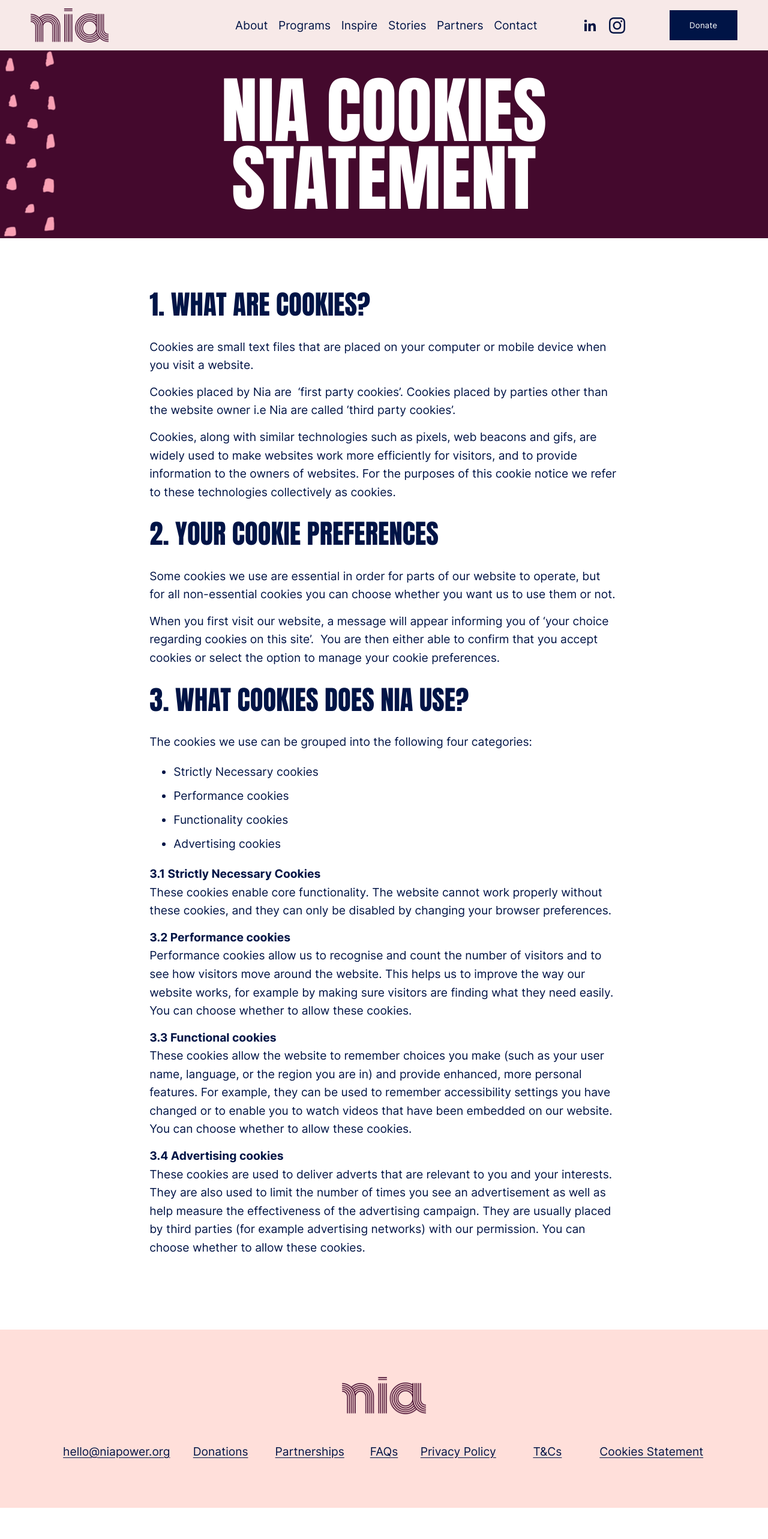
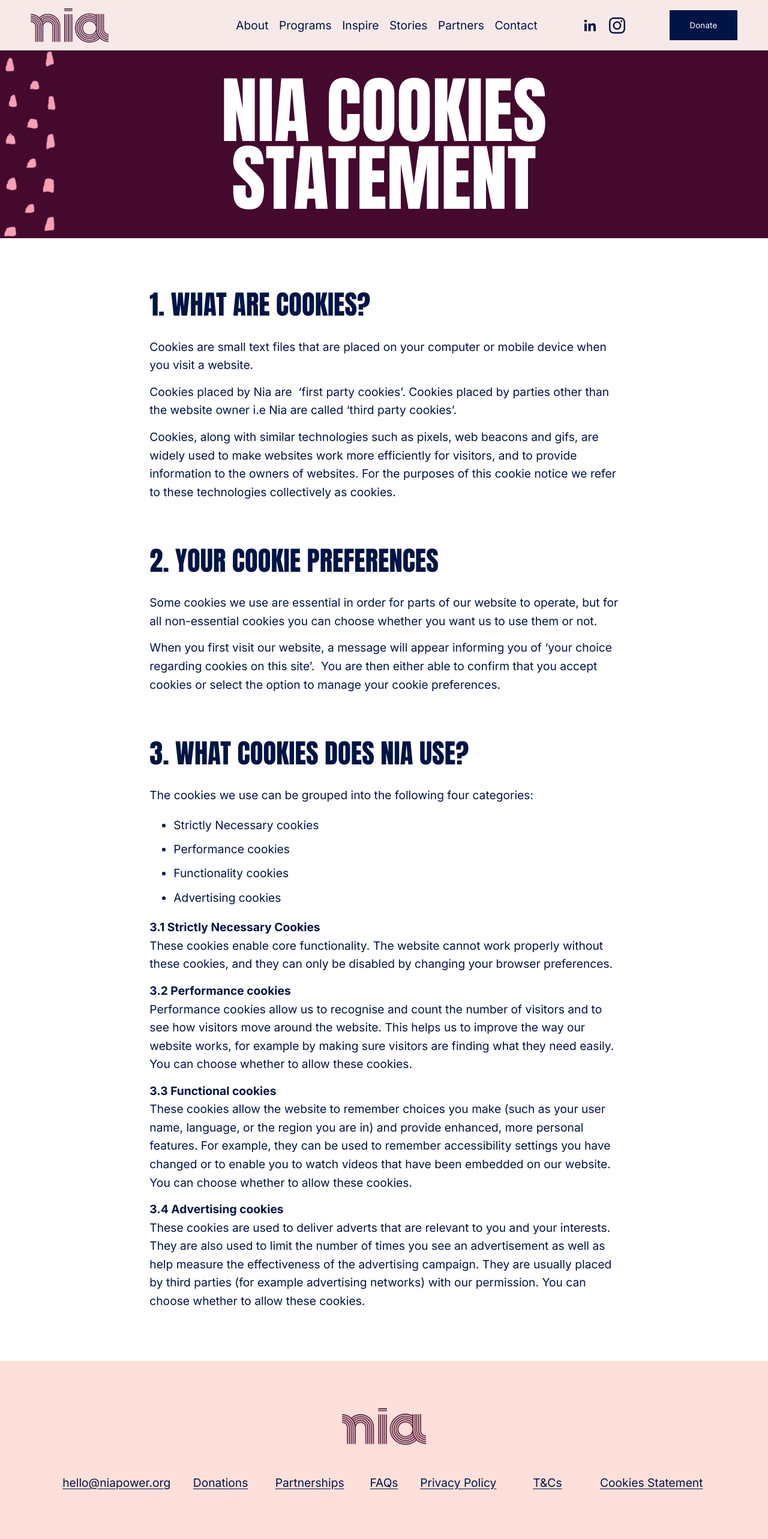
Before and after one commit to sigaramendrum/nia-web, a Jekyll site: the page built from cookies-statement.html, in a window 1280 px wide. Shown: the whole page at 60% size. Built offline with Jekyll 4.4.1, drawn with Linux system fonts in a browser that asks for light colours; before the commit the page ends 2513 px from its top, so only the background shows below that.

Commit message:
Use the same Inter and Anton font files as the live site; keep empty paragraphs
Co-Authored-By: Claude Opus 5.5 <noreply@anthropic.com>

```diff
--- a/_layouts/mirror.html
+++ b/_layouts/mirror.html
@@ -7,8 +7,8 @@
   {% if site.baseurl != "" %}<meta name="robots" content="noindex, nofollow">{% endif %}
   {% seo %}
   <link rel="icon" href="assets/images/logo-150x300.webp" type="image/webp">
-  <link rel="preload" href="assets/fonts/anton/Anton-Regular.ttf" as="font" type="font/ttf" crossorigin>
-  <link rel="preload" href="assets/fonts/inter/Inter-Regular.ttf" as="font" type="font/ttf" crossorigin>
+  <link rel="preload" href="assets/fonts/web/anton-latin.woff2" as="font" type="font/woff2" crossorigin>
+  <link rel="preload" href="assets/fonts/web/inter-latin.woff2" as="font" type="font/woff2" crossorigin>
   <link rel="stylesheet" href="assets/css/mirror.css?v={{ site.time | date: '%s' }}">
   <link rel="stylesheet" href="assets/css/rows.css?v={{ site.time | date: '%s' }}">
 </head>
--- a/assets/css/mirror.css
+++ b/assets/css/mirror.css
@@ -2,11 +2,8 @@
    Values come from the live theme: fonts, sizes, colours, page widths. Block positions come
    from each section's own <style> (grid-area per block, desktop and mobile). */
 
-@font-face { font-family: "Anton"; src: url("../fonts/anton/Anton-Regular.ttf") format("truetype"); font-weight: 400; font-display: swap; }
-@font-face { font-family: "Inter"; src: url("../fonts/inter/Inter-Regular.ttf") format("truetype"); font-weight: 400; font-display: swap; }
-@font-face { font-family: "Inter"; src: url("../fonts/inter/Inter-Medium.ttf") format("truetype"); font-weight: 500; font-display: swap; }
-@font-face { font-family: "Inter"; src: url("../fonts/inter/Inter-SemiBold.ttf") format("truetype"); font-weight: 600; font-display: swap; }
-@font-face { font-family: "Inter"; src: url("../fonts/inter/Inter-Bold.ttf") format("truetype"); font-weight: 700; font-display: swap; }
+@font-face { font-family: "Anton"; src: url("../fonts/web/anton-latin.woff2") format("woff2"), url("../fonts/anton/Anton-Regular.ttf") format("truetype"); font-weight: 400; font-display: swap; }
+@font-face { font-family: "Inter"; src: url("../fonts/web/inter-latin.woff2") format("woff2"); font-weight: 100 900; font-style: normal; font-display: swap; }
 
 :root {
   --navy: #001446;
@@ -87,6 +84,7 @@ p { margin: 1rem 0; }
 .sqs-html-content li > p { margin: .5em 0; }
 .sqs-html-content a { text-decoration: underline; text-underline-offset: .15em; }
 .sqs-html-content strong { font-weight: 700; }
+.sqs-html-content p:empty::before { content: "\200b"; }
 
 /* ---------------------------------------------------------------- section themes (measured) */
 [data-section-theme="white"], .page-section:not([data-section-theme]) { --bg: #fff; --text: var(--navy); --head: var(--navy); --btn-bg: var(--navy); --btn-fg: #fff; }
```
Also changed, not shown: assets/fonts/README.md (+4 -0 lines), assets/fonts/web/anton-latin.woff2 (added), assets/fonts/web/inter-latin.woff2 (added).
